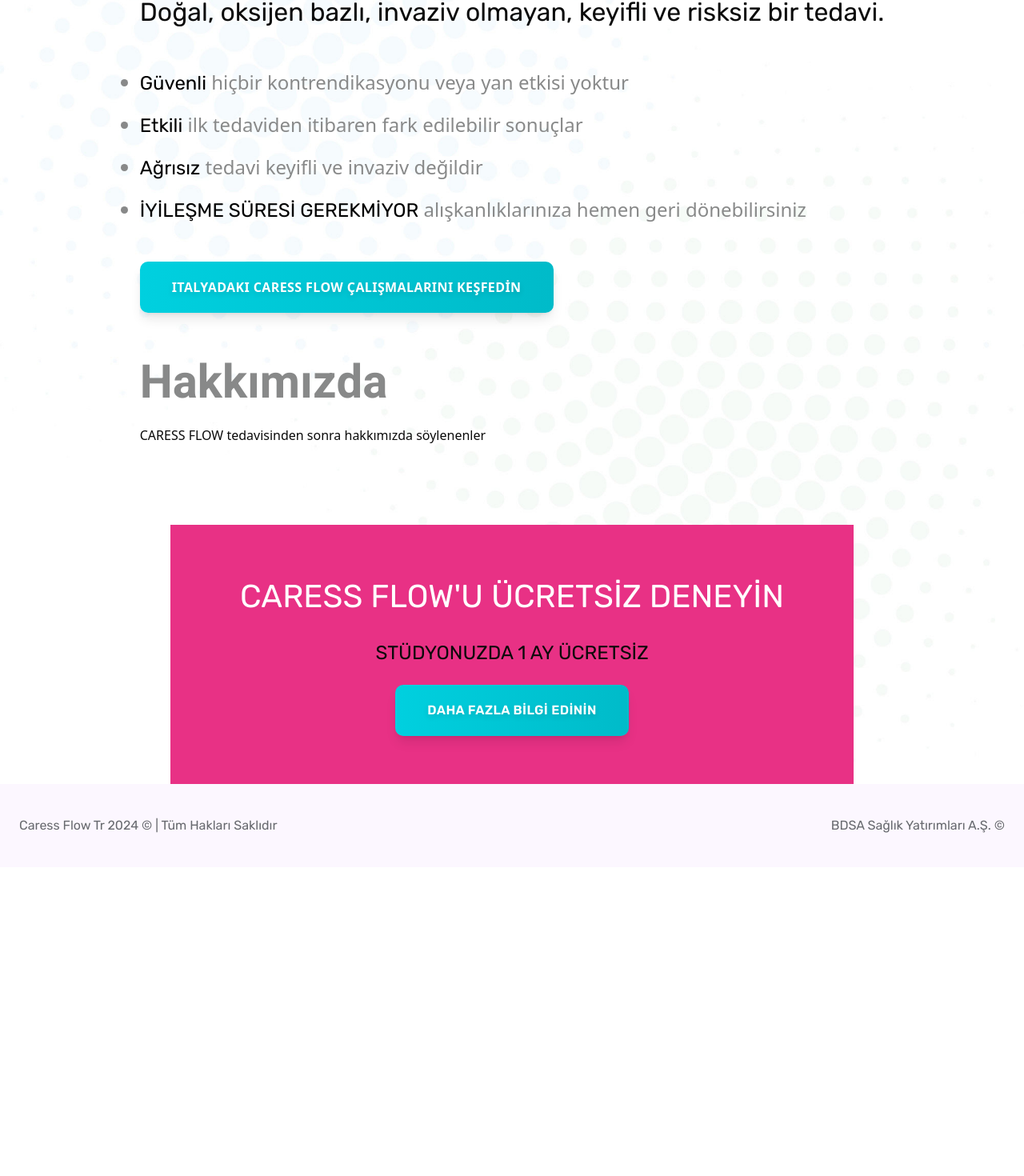
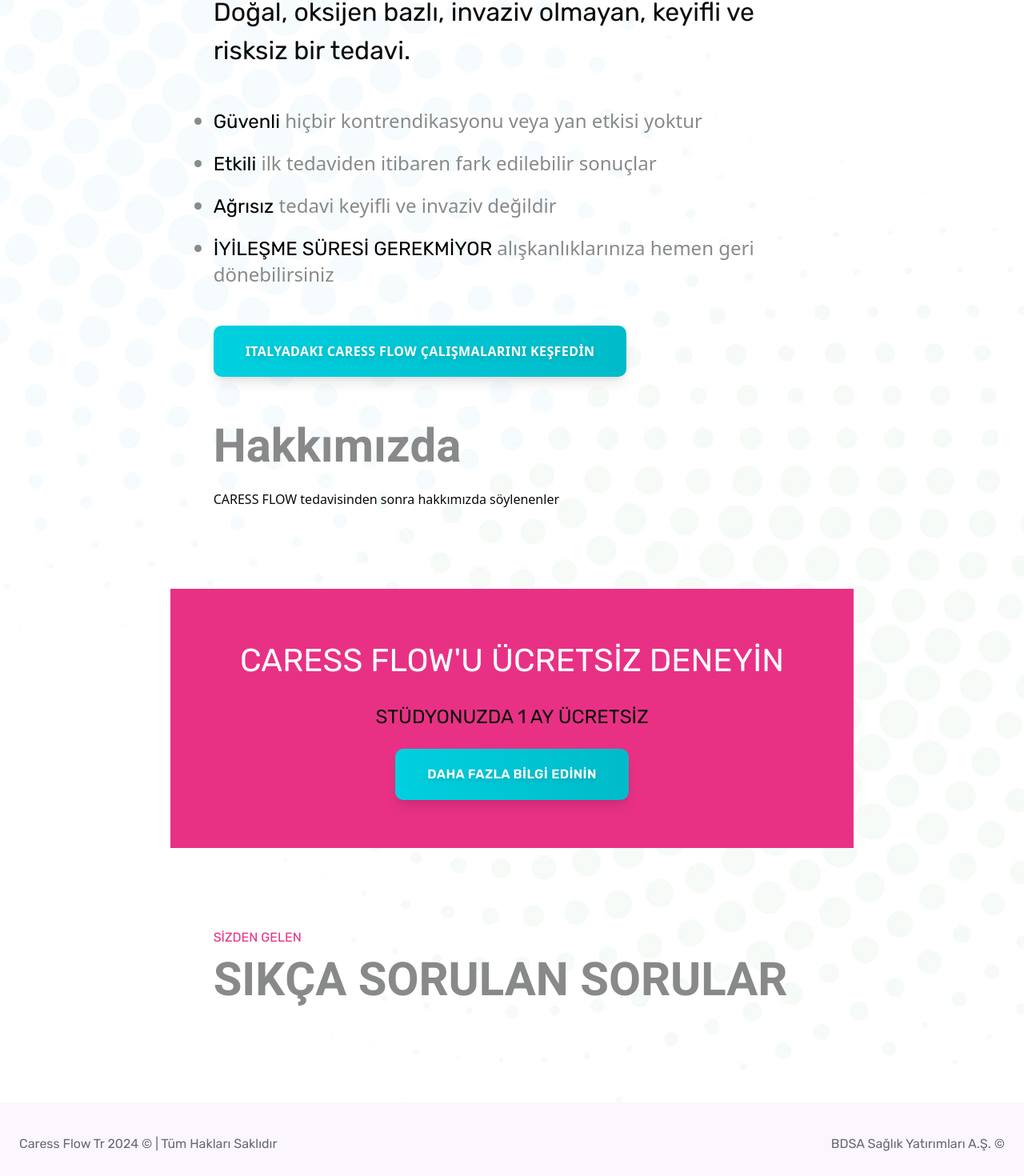
Before and after one commit to CodevorousLabs/Caressflow, a Next.js app in the folder client/: page /hastalar-icin-avantajlar in a window 1280 px wide. Shown: the part 464-1934 px from the top of the page at 80% size. Before the commit the page ends 1548 px from the top, so only its background shows below. Built offline with nearby package versions, Linux system fonts and the light colour scheme.

Commit message:
fix: visual bug fixed

```diff
--- a/client/components/patientBenefits/benefits.tsx
+++ b/client/components/patientBenefits/benefits.tsx
@@ -1,11 +1,9 @@
 import SectionTitle from "../landingPageComponents/sectionTitle"
 import SectionDescription from "../landingPageComponents/sectionDescription"
 import BenefitsList from "./benefitsList"
-import TryForFree from "./informationContainer"
-
 export default function Benefits() {
   return (
-    <div className="max-w-[1280px] mx-auto flex flex-col justify-start items-start py-[100px] gap-14">
+    <div className="w-7/12 mx-auto flex flex-col justify-start items-start py-[100px] gap-14">
       <div className="flex flex-col justify-start items-start">
         <SectionTitle>CARESS FLOW</SectionTitle>
         <SectionDescription>Hastalar İçin Avantajlar</SectionDescription>
--- /dev/null
+++ b/client/components/patientBenefits/faqSection.tsx
@@ -0,0 +1,13 @@
+import SectionTitle from "../landingPageComponents/sectionTitle"
+import SectionDescription from "../landingPageComponents/sectionDescription"
+export default function FaqSection() {
+  return (
+    <div className="w-7/12 mx-auto flex flex-col justify-start items-start py-[100px] gap-14">
+      <div className="flex flex-col w-full justify-start items-start">
+        <SectionTitle>SİZDEN GELEN</SectionTitle>
+        <SectionDescription>SIKÇA SORULAN SORULAR</SectionDescription>
+      </div>
+
+    </div>
+  )
+}
--- a/client/components/patientBenefits/patientBenefitsPage.tsx
+++ b/client/components/patientBenefits/patientBenefitsPage.tsx
@@ -1,6 +1,7 @@
 import bg from "@/assets/backgroundTexture.jpg"
 import Benefits from "./benefits"
 import TryForFree from "./informationContainer"
+import FaqSection from "./faqSection"
 export default function PatientBenefitsPage() {
   return (
     <main className="relative" style={{
@@ -12,10 +13,10 @@
 
       <section className="w-full mx-auto flex flex-col items-start">
         <Benefits />
-
         <div className="w-full items-center justify-center flex">
           <TryForFree title="CARESS FLOW'U ÜCRETSİZ DENEYİN" description="STÜDYONUZDA 1 AY ÜCRETSİZ" buttonText="DAHA FAZLA BİLGİ EDİNİN" />
         </div>
+        <FaqSection />
       </section>
 
     </main>
```
